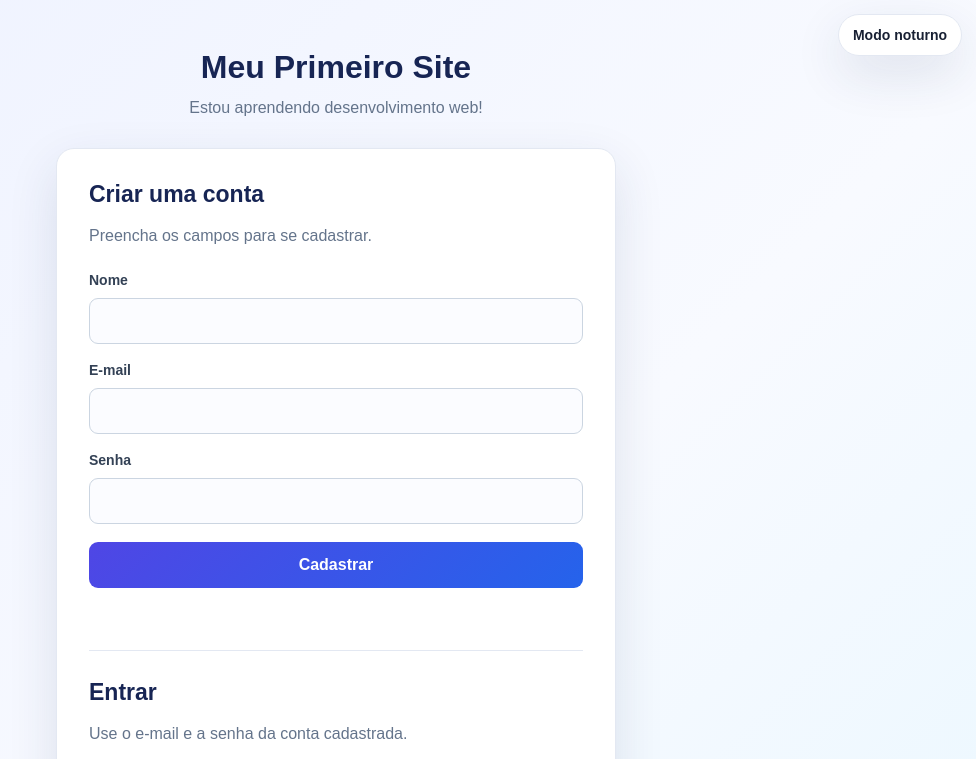
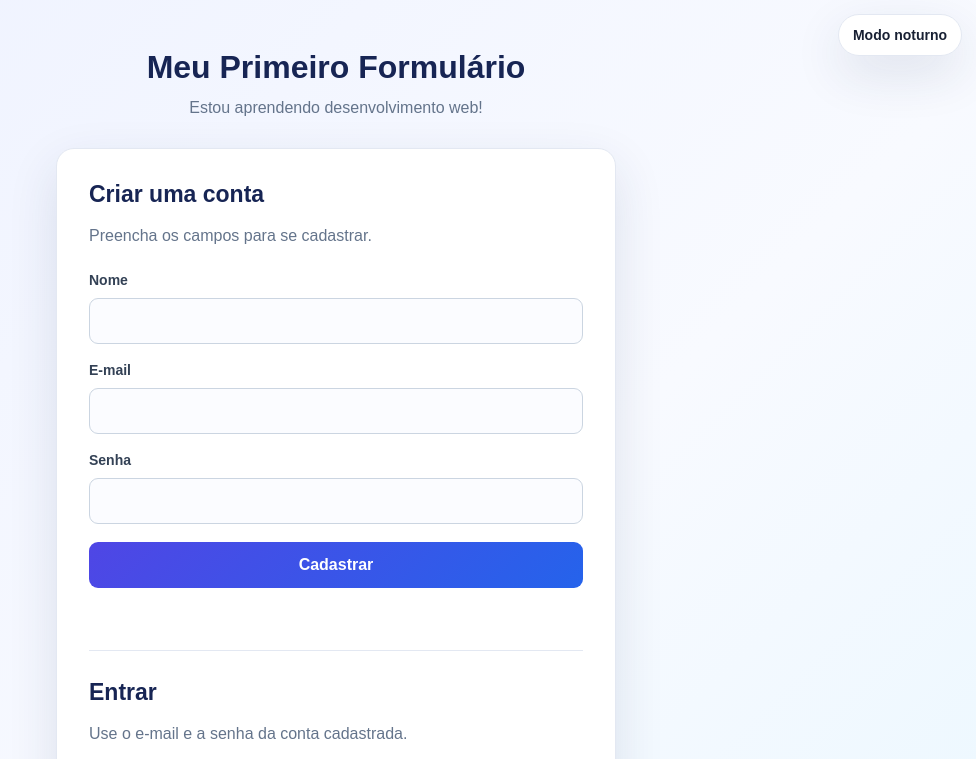
Before and after one commit to vitinhoqzy/formulario, a website: page public/index.html in a window 1280 px wide. Shown: the top 759 px of the page, without its empty margins (304-1280 px from the left). Drawn offline with Linux system fonts and the light colour scheme; no server answers.

Commit message:
Atualiza título para Meu Primeiro Formulário

```diff
--- a/public/index.html
+++ b/public/index.html
@@ -4,7 +4,7 @@
     <meta charset="UTF-8">
     <meta name="viewport" content="width=device-width, initial-scale=1.0">
 
-    <title>Meu Primeiro Site</title>
+    <title>Meu Primeiro Formulário</title>
 
     <link rel="stylesheet" href="style.css">
     <script src="tema.js" defer></script>
@@ -17,7 +17,7 @@
     </button>
 
     <header>
-        <h1>Meu Primeiro Site</h1>
+        <h1>Meu Primeiro Formulário</h1>
         <p>Estou aprendendo desenvolvimento web!</p>
     </header>
 
```
